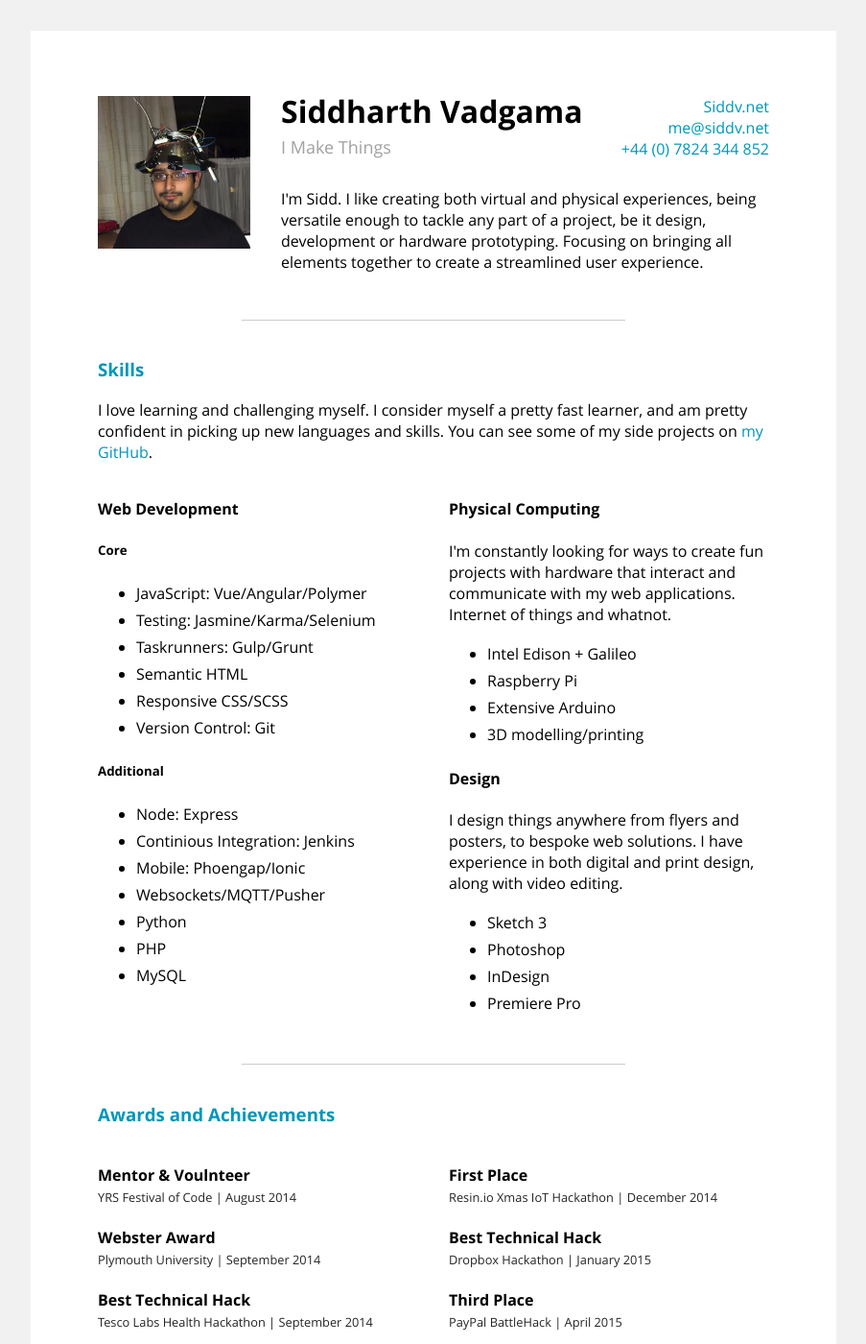
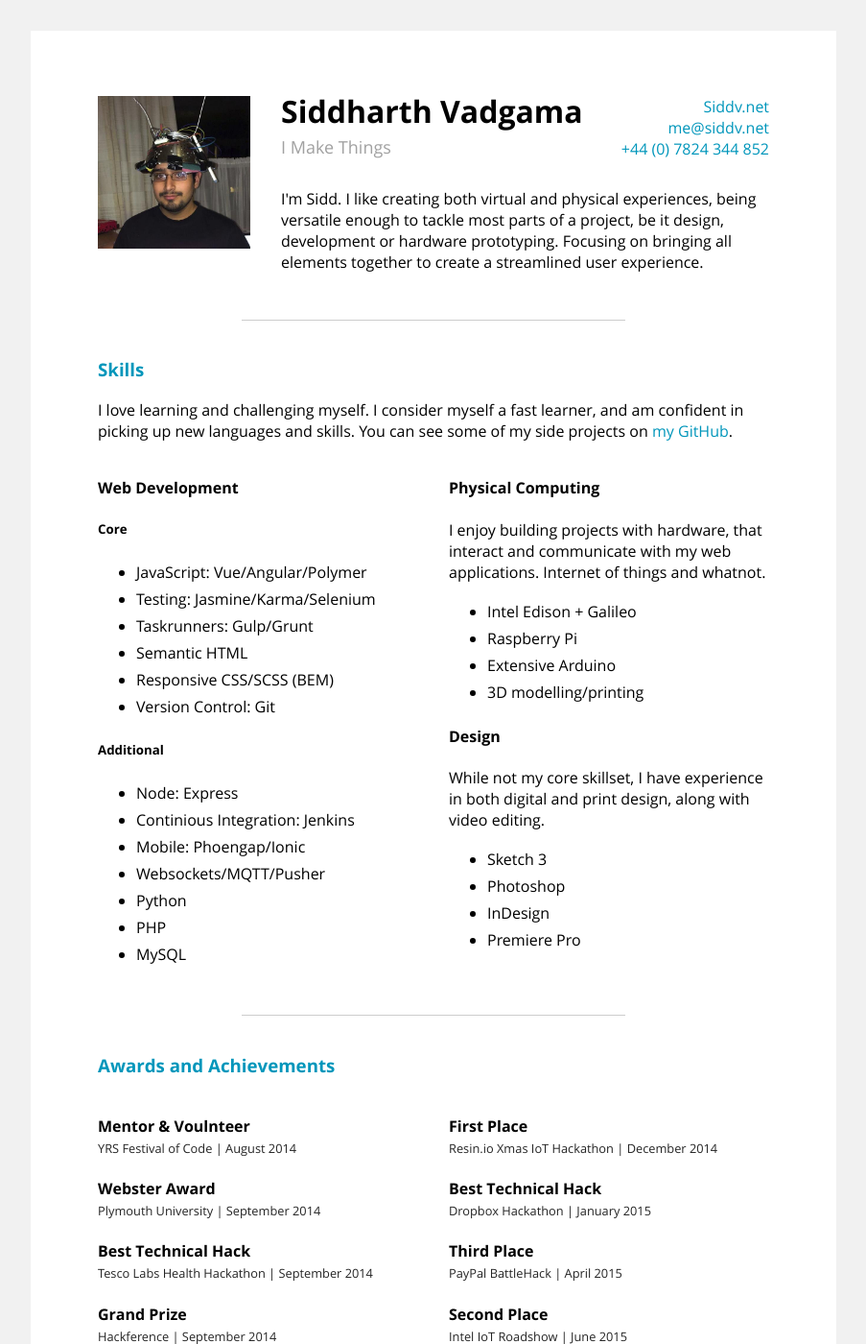
Before and after one commit to siddv/siddv-net, a Jekyll site: the page cv.html, which Jekyll copies as it is, in a window 1280 px wide and 1400 px high. Shown: the whole window at 96% size, without its empty margins (188-1091 px from the left). Built offline with Jekyll 4.4.1, drawn with Linux system fonts in a browser that asks for light colours.

Commit message:
update cv

```diff
--- a/cv.html
+++ b/cv.html
@@ -36,7 +36,7 @@
 					</div>
 					<div class="clear"></div>
 					<p>
-						I'm Sidd. I like creating both virtual and physical experiences, being versatile enough to tackle any part of a project, be it design, development or hardware prototyping. Focusing on bringing all elements together to create a streamlined user experience.
+						I'm Sidd. I like creating both virtual and physical experiences, being versatile enough to tackle most parts of a project, be it design, development or hardware prototyping. Focusing on bringing all elements together to create a streamlined user experience.
 					</p>
 				</div>
 				<div class="clear"></div>
@@ -48,7 +48,7 @@
 				<article class="inner_artile">
 					<h3>Skills</h3>
 					<p>
-						I love learning and challenging myself. I consider myself a pretty fast learner, and am pretty confident in picking up new languages and skills. You can see some of my side projects on <a href="https://github.com/siddv" target="_blank">my GitHub</a>.
+						I love learning and challenging myself. I consider myself a fast learner, and am confident in picking up new languages and skills. You can see some of my side projects on <a href="https://github.com/siddv" target="_blank">my GitHub</a>.
 					</p>
 					<div id="webskills" class="half firstof">
 
@@ -60,7 +60,7 @@
 							<li>Testing: Jasmine/Karma/Selenium</li>
 							<li>Taskrunners: Gulp/Grunt</li>
 							<li>Semantic HTML</li>
-							<li>Responsive CSS/SCSS</li>
+							<li>Responsive CSS/SCSS (BEM)</li>
 							<li>Version Control: Git</li>
 						</ul>
 						<h5>Additional</h5>
@@ -90,7 +90,7 @@
 
 					<div class="half lastof">
 						<h4>Physical Computing</h4>
-						<p>I'm constantly looking for ways to create fun projects with hardware that interact and communicate with my web applications. Internet of things and whatnot.</p>
+						<p>I enjoy building projects with hardware, that interact and communicate with my web applications. Internet of things and whatnot.</p>
 						<ul>
 							<li>Intel Edison + Galileo</li>
 							<li>Raspberry Pi</li>
@@ -99,7 +99,7 @@
 						</ul>
 
 						<h4>Design</h4>
-						<p>I design things anywhere from flyers and posters, to bespoke web solutions. I have experience in both digital and print design, along with video editing.</p>
+						<p>While not my core skillset, I have experience in both digital and print design, along with video editing.</p>
 						<ul>
 							<li>Sketch 3</li>
 							<li>Photoshop</li>
```
